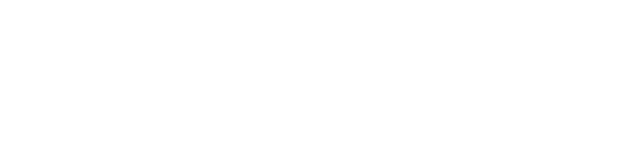
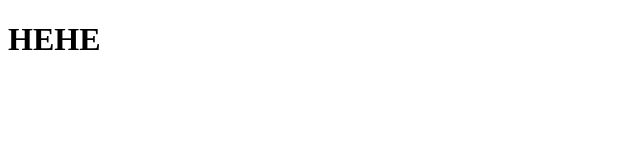
Before and after one commit to Indicgamer/learning-git, a plain HTML site: page index.html in a window 1280 px wide. Shown: the whole page, without its empty margins (0-640 px from the left). Drawn offline with Linux system fonts and the light colour scheme.

Commit message:
index.html was changed

```diff
--- a/index.html
+++ b/index.html
@@ -6,5 +6,7 @@
     <meta name="viewport" content="width=device-width, initial-scale=1.0" />
     <title>First Project</title>
   </head>
-  <body></body>
+  <body>
+    <h1>HEHE</h1>
+  </body>
 </html>
```
